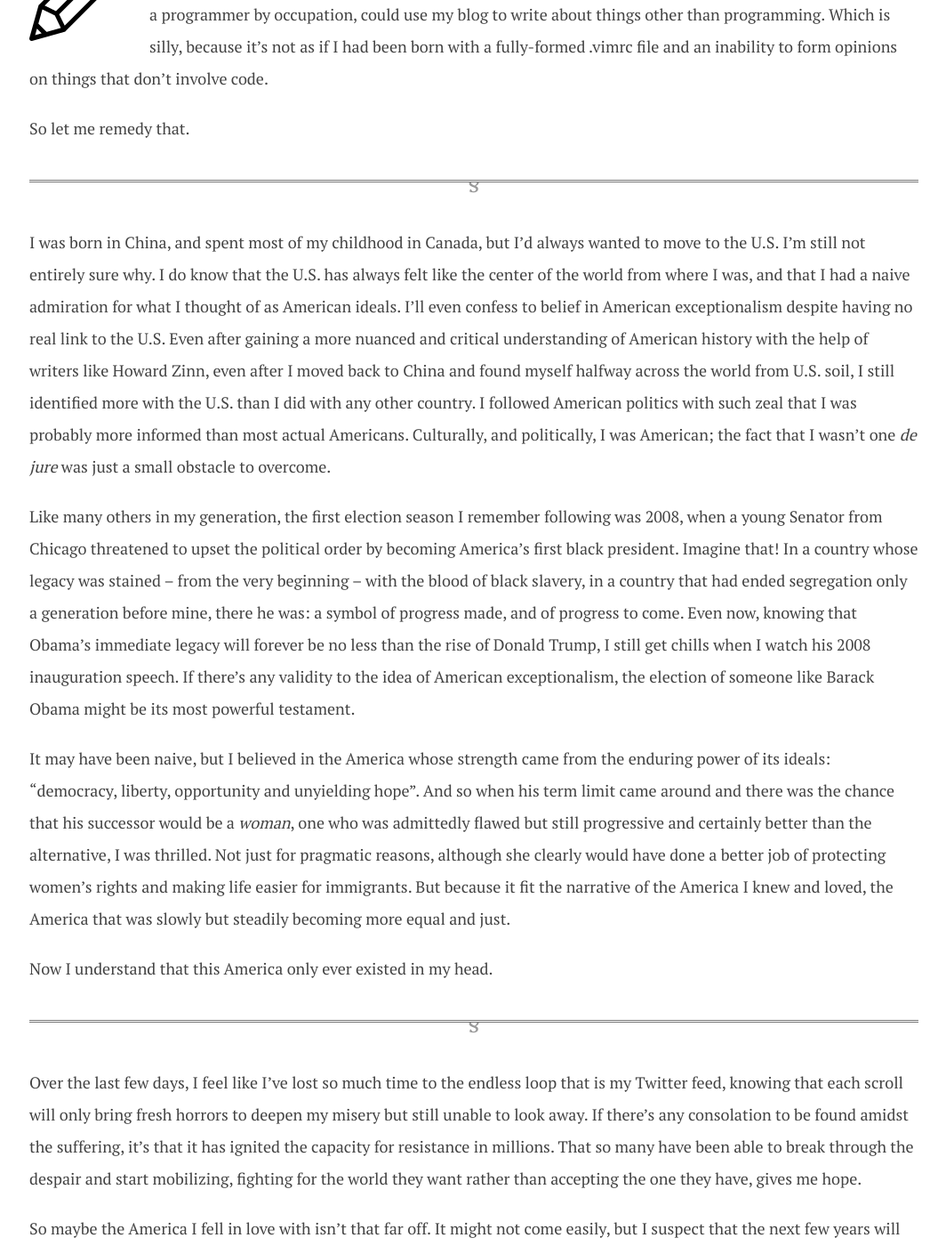
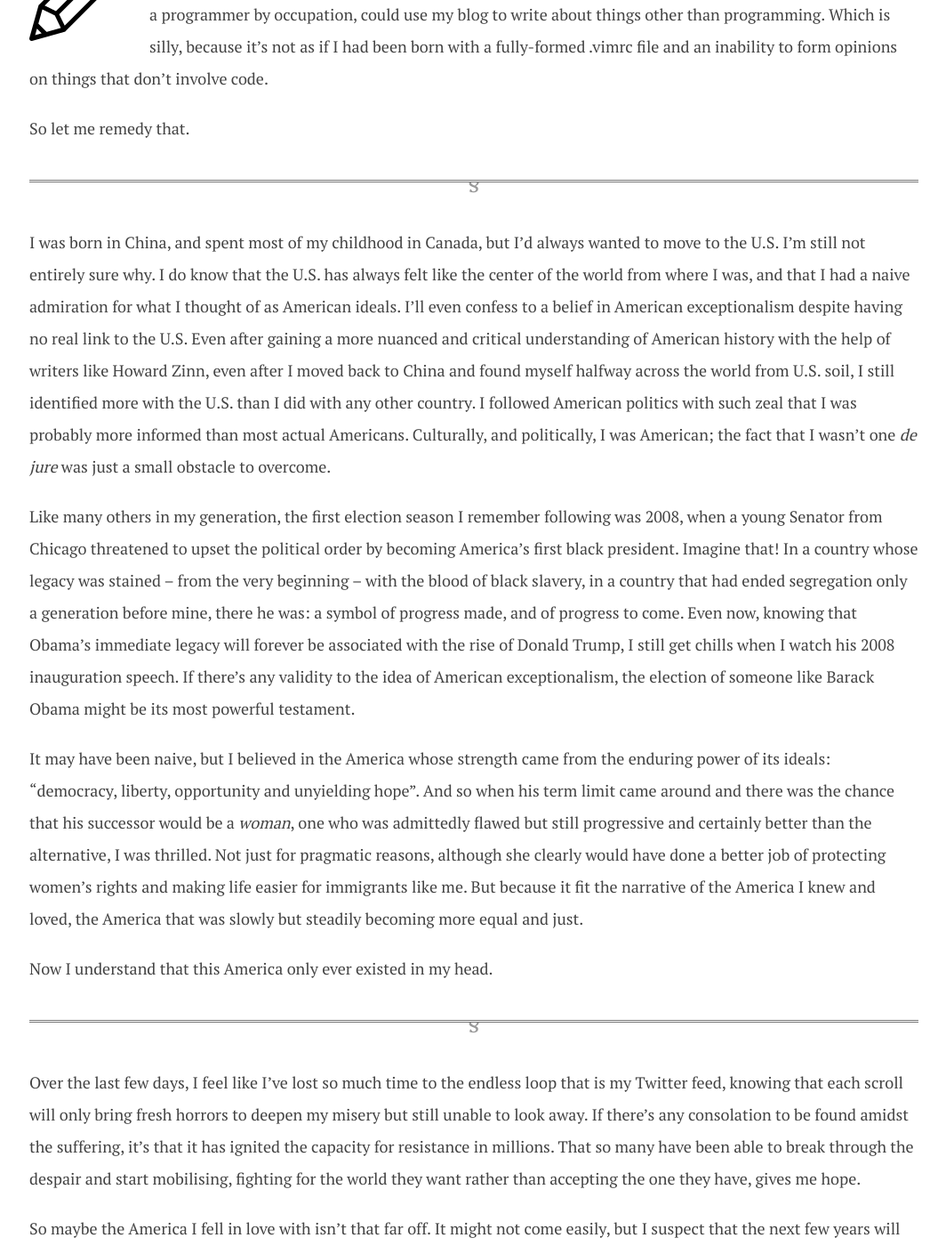
Before and after one commit to dellsystem/dellsystem.github.io, a Jekyll site: the page built from _posts/2017-02-03-a-change-of-pace.md, in a window 1280 px wide and 1400 px high, scrolled down 436 px. Shown: the whole window at 89% size, without its empty margins (107-1171 px from the left). Built offline with Jekyll 4.4.1, drawn with Linux system fonts in a browser that asks for light colours; some of the changed text lies outside the part shown.

Commit message:
Update copy for a-change-of-pace post

```diff
--- a/_posts/2017-02-03-a-change-of-pace.md
+++ b/_posts/2017-02-03-a-change-of-pace.md
@@ -21,13 +21,13 @@ I was born in China, and spent most of my childhood in Canada, but I'd always
 wanted to move to the U.S. I'm still not entirely sure why. I do know that the
 U.S. has always felt like the center of the world from where I was, and that I
 had a naive admiration for what I thought of as American ideals. I'll even
-confess to belief in American exceptionalism despite having no real link to the
-U.S. Even after gaining a more nuanced and critical understanding of American
-history with the help of writers like Howard Zinn, even after I moved back to
-China and found myself halfway across the world from U.S. soil, I still
+confess to a belief in American exceptionalism despite having no real link to
+the U.S. Even after gaining a more nuanced and critical understanding of
+American history with the help of writers like Howard Zinn, even after I moved
+back to China and found myself halfway across the world from U.S. soil, I still
 identified more with the U.S. than I did with any other country. I followed
 American politics with such zeal that I was probably more informed than most
-actual Americans.  Culturally, and politically, I was American; the fact that I
+actual Americans. Culturally, and politically, I was American; the fact that I
 wasn't one _de jure_ was just a small obstacle to overcome.
 
 Like many others in my generation, the first election season I remember
@@ -37,8 +37,8 @@ In a country whose legacy was stained -- from the very beginning -- with the
 blood of black slavery, in a country that had ended segregation only a
 generation before mine, there he was: a symbol of progress made, and of
 progress to come. Even now, knowing that Obama's immediate legacy will forever
-be no less than the rise of Donald Trump, I still get chills when I watch his
-2008 inauguration speech. If there's any validity to the idea of American
+be associated with the rise of Donald Trump, I still get chills when I watch
+his 2008 inauguration speech. If there's any validity to the idea of American
 exceptionalism, the election of someone like Barack Obama might be its most
 powerful testament.
 
@@ -48,9 +48,9 @@ unyielding hope". And so when his term limit came around and there was the
 chance that his successor would be a _woman_, one who was admittedly flawed but
 still progressive and certainly better than the alternative, I was thrilled.
 Not just for pragmatic reasons, although she clearly would have done a better
-job of protecting women's rights and making life easier for immigrants. But
-because it fit the narrative of the America I knew and loved, the America that
-was slowly but steadily becoming more equal and just.
+job of protecting women's rights and making life easier for immigrants like me.
+But because it fit the narrative of the America I knew and loved, the America
+that was slowly but steadily becoming more equal and just.
 
 Now I understand that this America only ever existed in my head.
 
@@ -61,7 +61,7 @@ that is my Twitter feed, knowing that each scroll will only bring fresh horrors
 to deepen my misery but still unable to look away. If there's any consolation
 to be found amidst the suffering, it's that it has ignited the capacity for
 resistance in millions. That so many have been able to break through the
-despair and start mobilizing, fighting for the world they want rather than
+despair and start mobilising, fighting for the world they want rather than
 accepting the one they have, gives me hope.
 
 So maybe the America I fell in love with isn't that far off. It might not come
@@ -135,7 +135,7 @@ while using MongoDB seems very small and insignificant in comparison.
 
 So here are some things I plan to write about over the next few months.
 
-* One major theme I want to explore is the idea of understanding complicated
+One major theme I want to explore is the idea of understanding complicated
 concepts by breaking them down and approaching them from first principles.
 You'll almost always end up with a deeper understanding of the original concept
 that way. This is something I learned from physics, but you can apply this to a
```
Also changed, not shown: other parts of _posts/2017-02-03-a-change-of-pace.md (+17 -14 lines).
